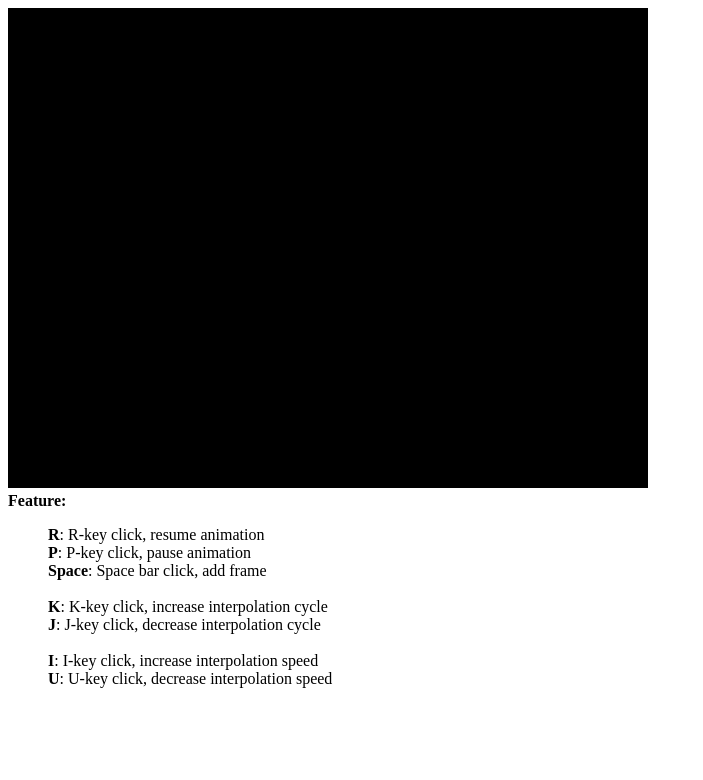
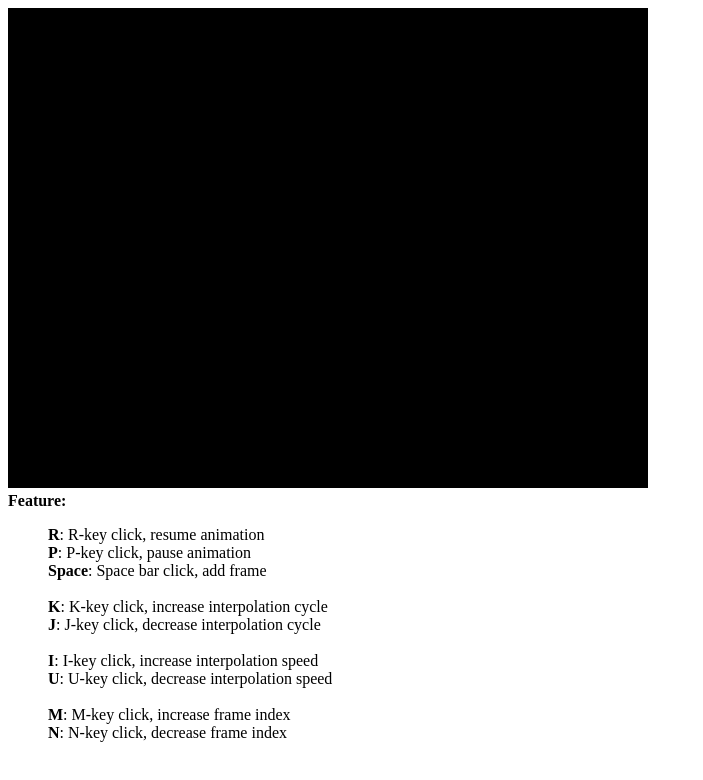
Before and after one commit to brianphan19/CSS452_Final_Project_Keyframe, a website with bundled scripts: page public/index.html in a window 1280 px wide. Shown: the whole page, without its empty margins (0-703 px from the left). Built offline with nearby package versions, Linux system fonts and the light colour scheme; files whose address does not match are found by name.

Commit message:
update index

```diff
--- a/public/index.html
+++ b/public/index.html
@@ -35,6 +35,10 @@
             <br>
             <b>I</b>: I-key click, increase interpolation speed <br>
             <b>U</b>: U-key click, decrease interpolation speed <br>
+
+            <br>
+            <b>M</b>: M-key click, increase frame index <br>
+            <b>N</b>: N-key click, decrease frame index <br>
         </ul>
     </body>
 </html>
```
